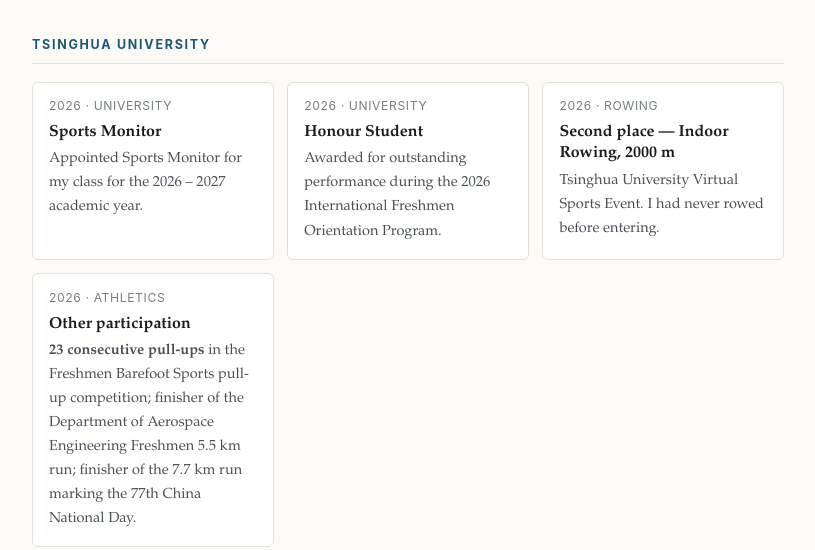
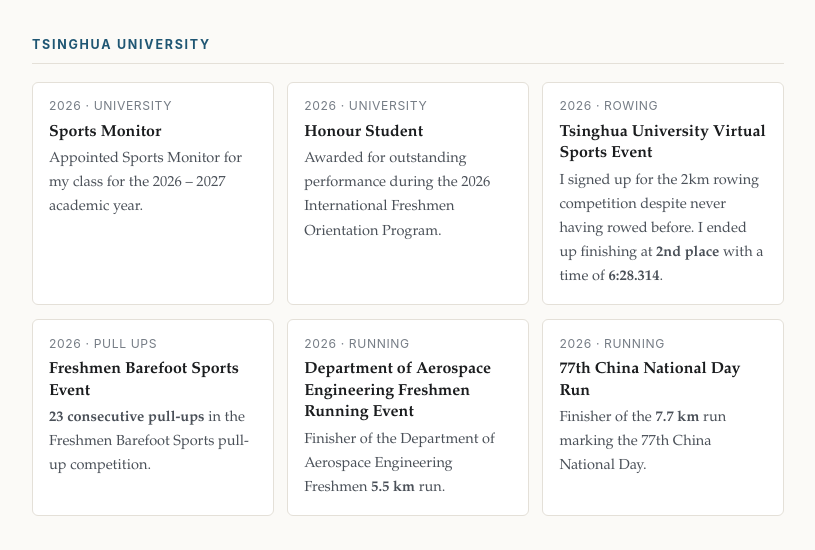
Before and after one commit to luozhangziyin/luozhangziyin.github.io, a plain HTML site: page awards.html in a window 1280 px wide. Shown: the part 250-800 px from the top of the page, without its empty margins (232-1047 px from the left). Drawn offline with Linux system fonts and the light colour scheme.

Commit message:
Update awards.html

```diff
--- a/awards.html
+++ b/awards.html
@@ -70,19 +70,35 @@
 
         <div class="card">
           <p class="card-meta">2026 · Rowing</p>
-          <h3>Second place — Indoor Rowing, 2000 m</h3>
+          <h3>Tsinghua University Virtual Sports Event</h3>
           <p>
-            Tsinghua University Virtual Sports Event. I had never rowed before entering.
+            I signed up for the 2km rowing competition despite never having rowed before. I ended up finishing at <strong>2nd place</strong> with a time of <strong>6:28.314</strong>.
           </p>
         </div>
 
         <div class="card">
-          <p class="card-meta">2026 · Athletics</p>
-          <h3>Other participation</h3>
+          <p class="card-meta">2026 · Pull Ups</p>
+          <h3>Freshmen Barefoot Sports Event</h3>
           <p>
             <strong>23 consecutive pull-ups</strong> in the Freshmen Barefoot Sports pull-up
-            competition; finisher of the Department of Aerospace Engineering Freshmen 5.5 km
-            run; finisher of the 7.7 km run marking the 77th China National Day.
+            competition.
+          </p>
+        </div>
+
+        <div class="card">
+          <p class="card-meta">2026 · Running</p>
+          <h3>Department of Aerospace Engineering Freshmen Running Event</h3>
+          <p>
+            Finisher of the Department of Aerospace Engineering Freshmen <strong>5.5 km</strong>
+            run.
+          </p>
+        </div>
+
+        <div class="card">
+          <p class="card-meta">2026 · Running</p>
+          <h3>77th China National Day Run</h3>
+          <p>
+            Finisher of the <strong>7.7 km</strong> run marking the 77th China National Day.
           </p>
         </div>
 
```
